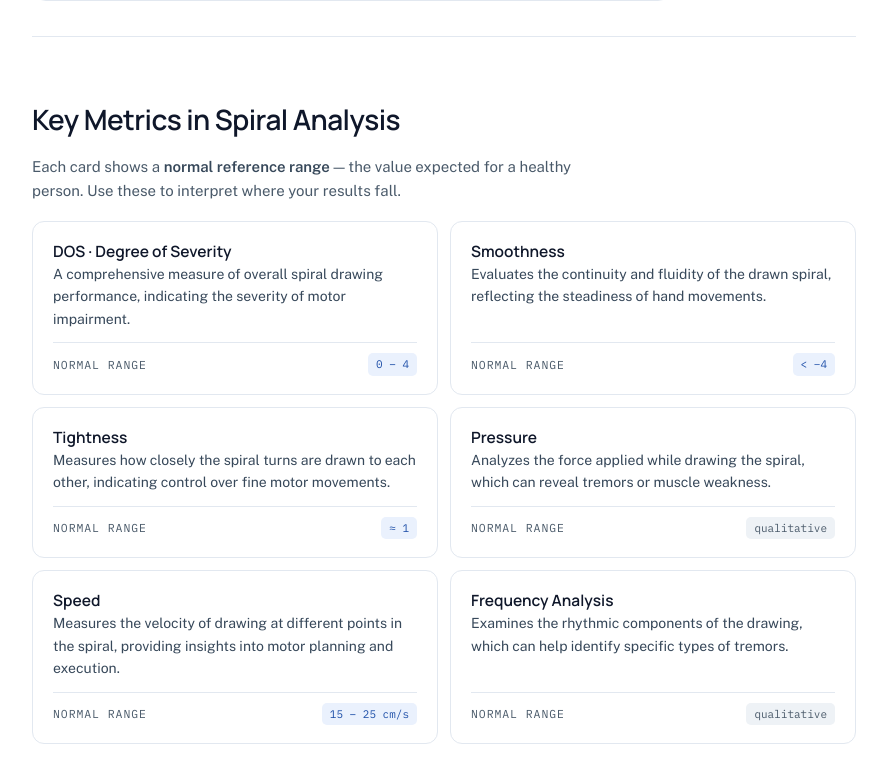
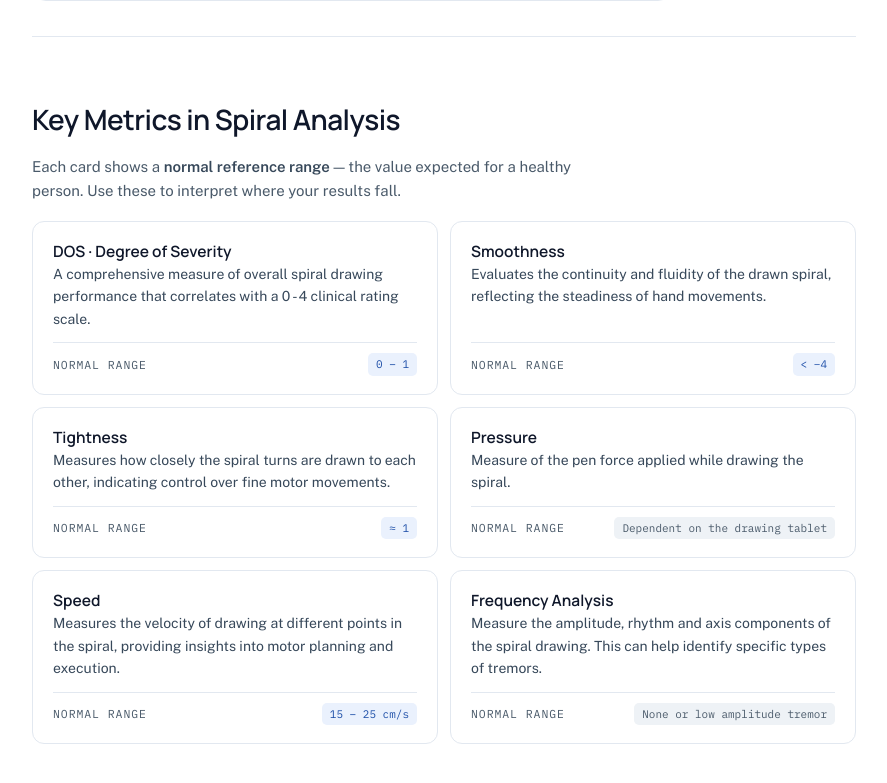
Before and after one commit to Barnard-PL-Labs/NextSpiralAnalysis, a Next.js app: page /instruction in a window 1280 px wide. Shown: the part 1776-2559 px from the top of the page, without its empty margins (68-955 px from the left). Built offline with nearby package versions, Linux system fonts and the light colour scheme; no server answers.

Commit message:
wording fixes for key metrics

```diff
--- a/src/app/instruction/page.jsx
+++ b/src/app/instruction/page.jsx
@@ -14,8 +14,8 @@ const TOC = [
 const METRICS = [
   {
     name: "DOS · Degree of Severity",
-    pill: "0 – 4", type: "blue",
-    body: "A comprehensive measure of overall spiral drawing performance, indicating the severity of motor impairment.",
+    pill: "0 – 1", type: "blue",
+    body: "A comprehensive measure of overall spiral drawing performance that correlates with a 0 - 4 clinical rating scale.",
   },
   {
     name: "Smoothness",
@@ -29,8 +29,8 @@ const METRICS = [
   },
   {
     name: "Pressure",
-    pill: "qualitative", type: "gray",
-    body: "Analyzes the force applied while drawing the spiral, which can reveal tremors or muscle weakness.",
+    pill: "Dependent on the drawing tablet", type: "gray",
+    body: "Measure of the pen force applied while drawing the spiral.",
   },
   {
     name: "Speed",
@@ -39,8 +39,8 @@ const METRICS = [
   },
   {
     name: "Frequency Analysis",
-    pill: "qualitative", type: "gray",
-    body: "Examines the rhythmic components of the drawing, which can help identify specific types of tremors.",
+    pill: "None or low amplitude tremor", type: "gray",
+    body: "Measure the amplitude, rhythm and axis components of the spiral drawing. This can help identify specific types of tremors.",
   },
 ];
 
```
